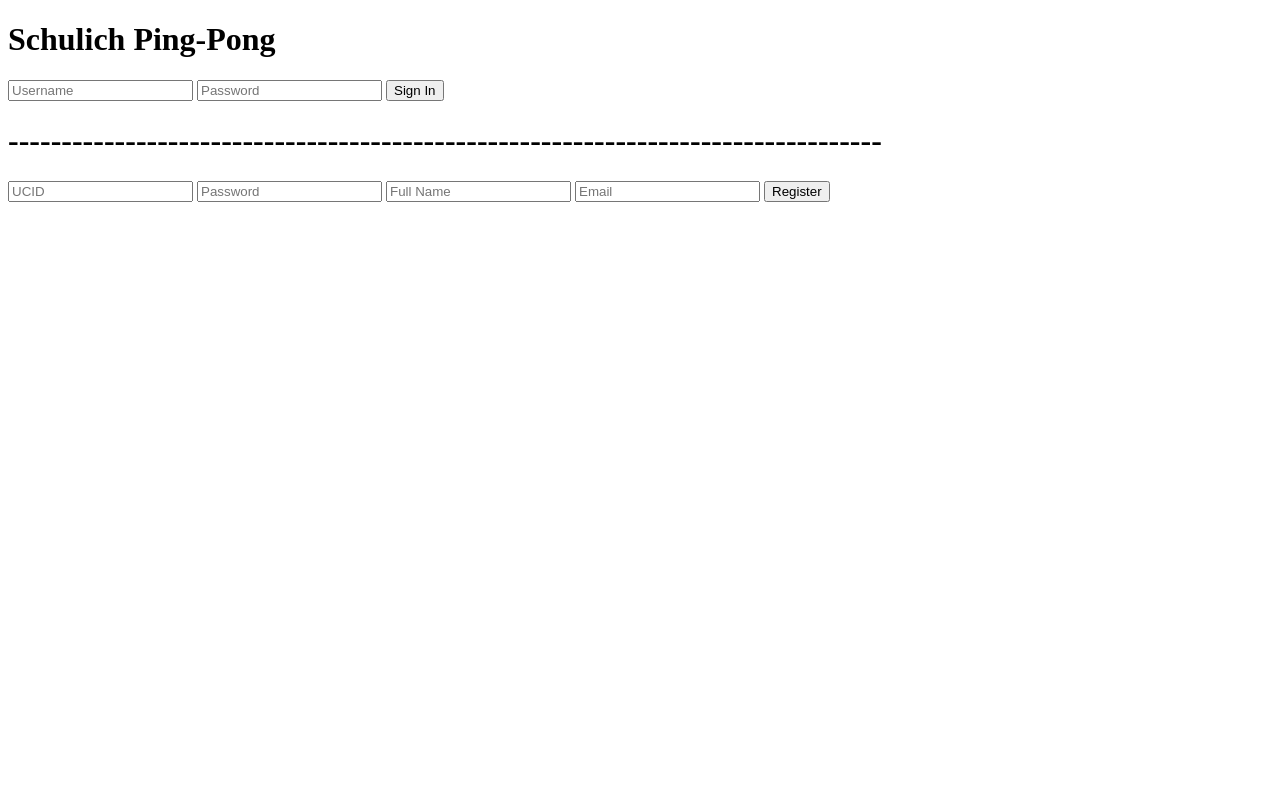
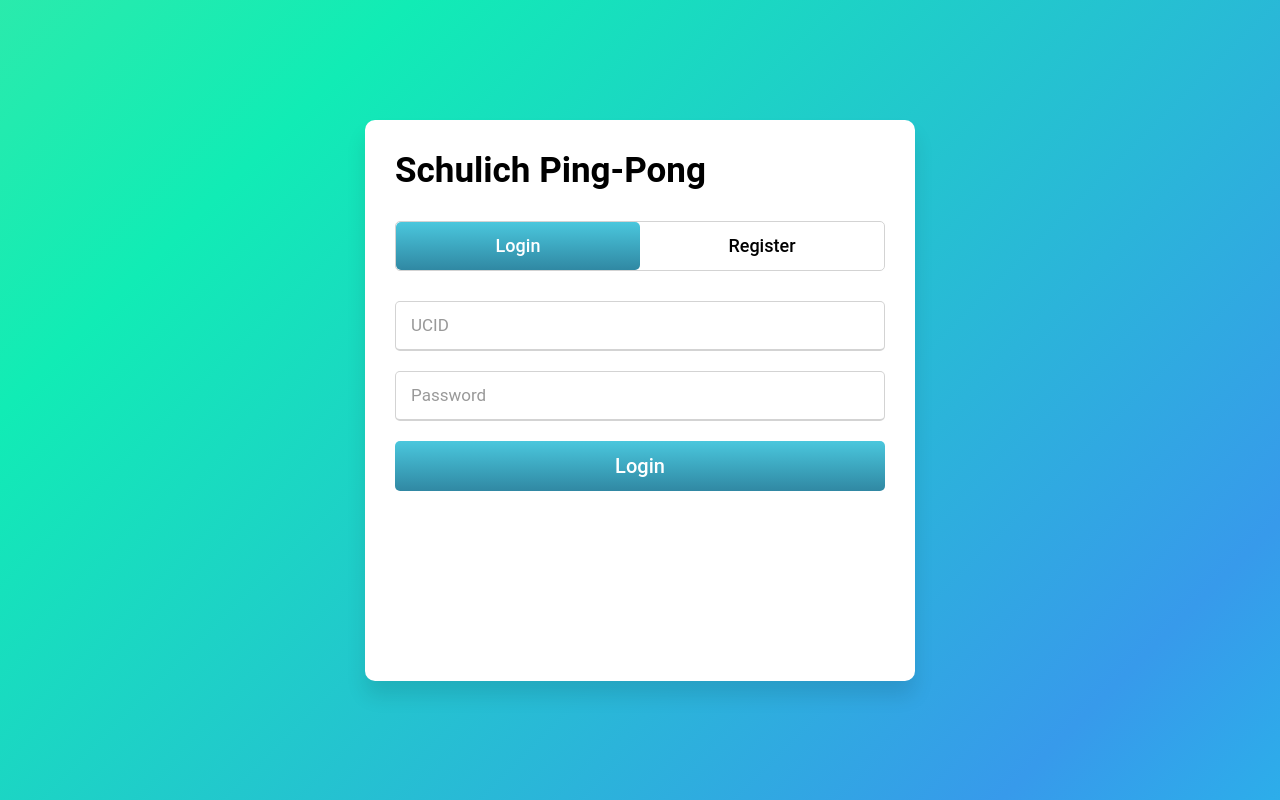
Before and after one commit to HitenMahal/schulich-pingpong, a Flask app: page / in a window 1280 px wide. Run offline with Flask 2, Linux system fonts and the light colour scheme; data comes from the database, SQL or seed files in the repository; data that the repository does not hold is empty.

Commit message:
Created CSS for landing page

```diff
--- a/app.py
+++ b/app.py
@@ -25,14 +25,14 @@ def login():
     try:
         if request.method == 'POST':
             global CurrentUser
-            username = request.form['username']
+            username = request.form['UCID']
             password = request.form['password']
             result, CurrentUser = loginUser(int(username), password)
             if result:
-                print("USERNAME:",username, "PASSWORD:",password)
+                print("UCID:",username, "PASSWORD:",password)
                 return render_template("home.html", name=("Hi " + CurrentUser[0][2] + "!"))
             else:
-                return render_template("index.html", LOGIN_ERROR_MSG="Invalid username or password")
+                return render_template("index.html", LOGIN_ERROR_MSG="Invalid UCID or password")
         else:
             return render_template("index.html")
     except Exception as e:
--- /dev/null
+++ b/static/css/index.css
@@ -0,0 +1,198 @@
+@import "elements.css";
+
+* {
+    box-sizing: border-box;
+    margin: 0;
+    padding: 0;
+    font-family: 'Roboto', sans-serif;
+}
+
+html {
+	background: linear-gradient(-45deg, #03fae5, #379aeb, #11ecb5, #65e797);
+	background-size: 200% 200%;
+    animation: gradient 10s ease infinite;
+    height: 100vh;
+    width: 100vw;
+    place-items: center;
+    display: grid;
+}
+::selection{
+    background: #42eefa;
+    color: #fff;
+}
+
+.formBox{
+    overflow: hidden;
+    max-width: 550px;
+    background: #fff;
+    padding: 30px;
+    border-radius: 10px;
+    box-shadow: 0px 15px 20px rgba(0,0,0,0.1);
+}
+
+.title{
+    display: flex;
+    width: 200%;
+    font-size: 35px;
+    font-weight: 600;
+    text-align: center;
+}
+
+.formBox .toggle{
+    position: relative;
+    display: flex;
+    height: 50px;
+    width: 100%;
+    overflow: hidden;
+    margin: 30px 0 10px 0;
+    justify-content: space-between;
+    border: 1px solid lightgrey;
+    border-radius: 5px;
+}
+.toggle .slide{
+    height: 100%;
+    width: 100%;
+    color: #fff;
+    font-size: 18px;
+    font-weight: 500;
+    text-align: center;
+    line-height: 48px;
+    cursor: pointer;
+    z-index: 1;
+    transition: all 0.6s ease;
+}
+.toggle label.register{
+    color: #000;
+}
+.toggle .slider-tab{
+    position: absolute;
+    height: 100%;
+    width: 50%;
+    left: 0;
+    z-index: 0;
+    border-radius: 5px;
+    background: linear-gradient(#4ac7dd, #3088a3);
+}
+input[type="radio"]{
+    display: none;
+}
+#register:checked ~ .slider-tab{
+    left: 50%;
+}
+#register:checked ~ label.register{
+    color: #fff;
+    cursor: default;
+    user-select: none;
+}
+#register:checked ~ label.login{
+    color: #000;
+}
+#login:checked ~ label.register{
+    color: #000;
+}
+#login:checked ~ label.login{
+    cursor: default;
+    user-select: none;
+}
+.formBox .wrapper{
+    width: 100%;
+    overflow: hidden;
+}
+.wrapper .form-inner{
+    display: flex;
+    width: 200%;
+}
+.wrapper .form-inner form{
+    width: 50%;
+}
+.form-inner form .field{
+    height: 50px;
+    width: 100%;
+    margin-top: 20px;
+}
+.form-inner form .field input{
+    height: 100%;
+    width: 100%;
+    outline: none;
+    padding-left: 15px;
+    border-radius: 5px;
+    border: 1px solid lightgrey;
+    border-bottom-width: 2px;
+    font-size: 17px;
+}
+.form-inner form .field input:focus{
+    border-color: #42eefa;
+    /* box-shadow: inset 0 0 3px #fb6aae; */
+}
+.form-inner form .field input::placeholder{
+    color: #999;
+}
+form .field input:focus::placeholder{
+    color: #b3b3b3;
+}
+.form-inner form .pass-link{
+    margin-top: 5px;
+}
+.form-inner form .register-link{
+    text-align: center;
+    margin-top: 30px;
+}
+.form-inner form .pass-link a,
+.form-inner form .register-link a{
+    color: #42eefa;
+    text-decoration: none;
+}
+.form-inner form .pass-link a:hover,
+.form-inner form .register-link a:hover{
+    text-decoration: underline;
+}
+form .btn{
+    height: 50px;
+    width: 100%;
+    border-radius: 5px;
+    position: relative;
+    overflow: hidden;
+}
+form .btn .btn-layer{
+    height: 100%;
+    width: 300%;
+    position: absolute;
+    left: -100%;
+    background: linear-gradient(#4ac7dd, #3088a3);
+    border-radius: 5px;
+}
+form .btn:hover .btn-layer{
+    left: 0;
+}
+form .btn input[type="submit"]{
+    height: 100%;
+    width: 100%;
+    z-index: 1;
+    position: relative;
+    background: none;
+    border: none;
+    color: #fff;
+    padding-left: 0;
+    border-radius: 5px;
+    font-size: 20px;
+    font-weight: 500;
+    cursor: pointer;
+}
+
+.msg {
+    margin-top: 20px;
+    font-weight: 700;
+    text-align: center;
+}
+
+@keyframes gradient {
+    0% {
+        background-position: 0% 50%;
+    }
+    50% {
+        background-position: 100% 50%;
+    }
+    100% {
+        background-position: 0% 50%;
+    }
+}
--- a/templates/index.html
+++ b/templates/index.html
@@ -2,23 +2,85 @@
 <html>
     <head>
         <title>Schulich Ping-Pong</title>
+        <link rel= "stylesheet" type= "text/css" href= "{{ url_for('static',filename='css/index.css') }}">
     </head>
     <body>
-        <h1> Schulich Ping-Pong </h1>
-        <form action="/login" method="POST">
-            <input type="text" name="username" placeholder="Username">
-            <input type="password" name="password" placeholder="Password">
-            <input type="submit" value="Sign In">
-        </form>
-        <h1>{{LOGIN_ERROR_MSG}}</h1>
-        <h1>----------------------------------------------------------------------------------</h1>
-        <form action="/register" method="POST">
-            <input type="text" name="ucid" placeholder="UCID">
-            <input type="password" name="password" placeholder="Password">
-            <input type="text" name="name" placeholder="Full Name">
-            <input type="text" name="email" placeholder="Email">
-            <input type="submit" value="Register">
-        </form>
-        <h1>{{REGISTER_MSG}}</h1>
+        <div class="formBox">
+            <div class="title">
+                Schulich Ping-Pong
+            </div>
+            <div class="wrapper">
+               <div class="toggle">
+                  <input type="radio" name="slide" id="login" checked>
+                  <input type="radio" name="slide" id="register">
+                  <label for="login" class="slide login">Login</label>
+                  <label for="register" class="slide register">Register</label>
+                  <div class="slider-tab"></div>
+               </div>
+               <div class="form-inner">
+                  <form action="/login" class="login" method="POST">
+                     <div class="field">
+                        <input type="text" name="UCID" placeholder="UCID" required>
+                     </div>
+                     <div class="field">
+                        <input type="password" name="password" placeholder="Password" required>
+                     </div>
+                     <div class="field btn">
+                        <div class="btn-layer"></div>
+                        <input type="submit" value="Login">
+                     </div>
+                     <div class="msg" id="msg1">
+                        {{LOGIN_ERROR_MSG}}
+                    </div>
+                  </form>
+                  <form action="/register" class="register" method="POST">
+                     <div class="field">
+                        <input type="text" name="ucid" placeholder="UCID" required>
+                     </div>
+                     <div class="field">
+                        <input type="password" name="password" placeholder="Password" required>
+                     </div>
+                     <div class="field">
+                        <input type="text" name="name" placeholder="Full Name" required>
+                     </div>
+                     <div class="field">
+                        <input type="text" name="email" placeholder="Email" required>
+                     </div>
+                     <div class="field btn">
+                        <div class="btn-layer"></div>
+                        <input type="submit" value="Register">
+                     </div>
+                     <div class="msg" id="msg2">
+                        {{REGISTER_MSG}}
+                    </div>
+                  </form>
+               </div>
+            </div>
+         </div>
+         <script>
+            const loginText = document.querySelector(".title-text .login");
+            const loginForm = document.querySelector("form.login");
+            const loginBtn = document.querySelector("label.login");
+            const registerBtn = document.querySelector("label.register");
+            const registerLink = document.querySelector("form .register-link a");
+            const loginMsg = document.getElementById("msg1").textContent.trim();
+            const regMsg = document.getElementById("msg2").textContent.trim();
+            const loginBtnElement = document.getElementById("login");
+            const registerBtnElement = document.getElementById("register");
+
+            console.log("|" + loginMsg + "|");
+            console.log("|" + regMsg + "|");
+            if (regMsg){
+                loginForm.style.marginLeft = "-50%";
+                loginBtnElement.checked = false;
+                registerBtnElement.checked = true;
+            }
+            registerBtn.onclick = (()=>{
+              loginForm.style.marginLeft = "-50%";
+            });
+            loginBtn.onclick = (()=>{
+              loginForm.style.marginLeft = "0%";
+            });
+         </script>
     </body>
 </html>
```
Also changed, not shown: DBinit.py (+18 -16 lines), lib/SPP.db, static/css/elements.css (added).
